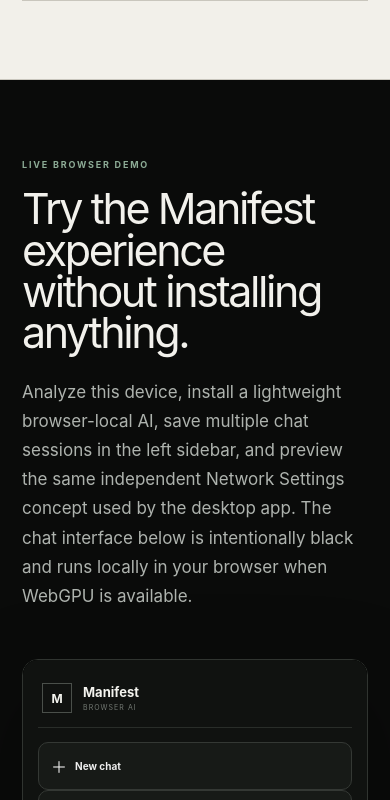
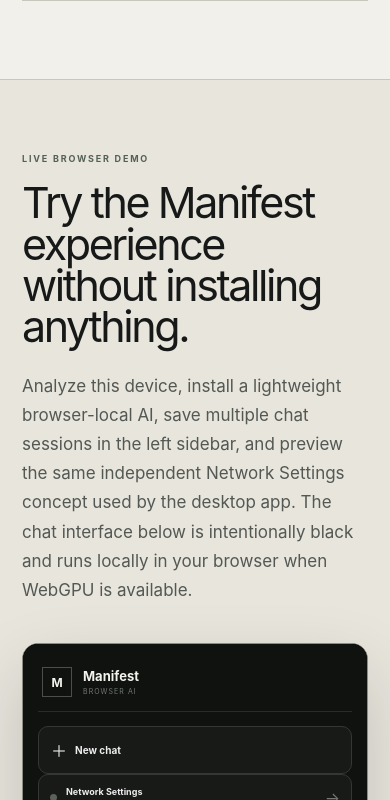
Before and after one commit to PrototypeVersions/ManifestNetwork, a plain HTML site: page index.html in a window 390 px wide. Shown: the part 10864-11664 px from the top of the page. Drawn offline with Linux system fonts and the light colour scheme.

Commit message:
Use beige demo surround and reduce browser demo height

```diff
--- a/browser-demo-embed.css
+++ b/browser-demo-embed.css
@@ -1 +1 @@
-.browser-demo-section{padding:110px clamp(24px,6vw,90px);background:#0a0b0a;color:#f2f1ec;border-bottom:1px solid #282b28}.browser-demo-intro{max-width:900px;margin-bottom:48px}.browser-demo-intro .eyebrow{color:#8dac96}.browser-demo-intro h2{font-size:clamp(43px,5vw,76px);line-height:.96;letter-spacing:-.056em;font-weight:420;margin:17px 0 24px}.browser-demo-intro p{font-size:17px;line-height:1.72;color:#aeb3ae;max-width:760px}.browser-demo-frame-wrap{border:1px solid #303430;border-radius:16px;overflow:hidden;background:#000;box-shadow:0 35px 90px rgba(0,0,0,.35)}.browser-demo-frame{display:block;width:100%;height:760px;border:0;background:#000}.browser-demo-note{display:flex;justify-content:space-between;gap:25px;padding:18px 2px 0;font-size:8px;letter-spacing:.09em;color:#777d77}.browser-demo-note strong{color:#a9b0a9;font-weight:550}@media(max-width:760px){.browser-demo-section{padding:78px 22px}.browser-demo-frame{height:860px}.browser-demo-note{flex-direction:column;gap:6px}}
+.browser-demo-section{padding:96px clamp(24px,6vw,90px);background:#e8e5dd;color:#171918;border-bottom:1px solid #c9c6bd}.browser-demo-intro{max-width:900px;margin-bottom:38px}.browser-demo-intro .eyebrow{color:#536056}.browser-demo-intro h2{font-size:clamp(43px,5vw,76px);line-height:.96;letter-spacing:-.056em;font-weight:420;margin:17px 0 24px}.browser-demo-intro p{font-size:17px;line-height:1.72;color:#535853;max-width:760px}.browser-demo-frame-wrap{max-width:1180px;margin:0 auto;border:1px solid #8e8b83;border-radius:16px;overflow:hidden;background:#000;box-shadow:0 28px 70px rgba(0,0,0,.16)}.browser-demo-frame{display:block;width:100%;height:620px;border:0;background:#000}.browser-demo-note{max-width:1180px;margin:0 auto;display:flex;justify-content:space-between;gap:25px;padding:16px 2px 0;font-size:8px;letter-spacing:.09em;color:#777b77}.browser-demo-note strong{color:#3f443f;font-weight:650}@media(max-width:760px){.browser-demo-section{padding:72px 22px}.browser-demo-frame{height:720px}.browser-demo-note{flex-direction:column;gap:6px}}
```
